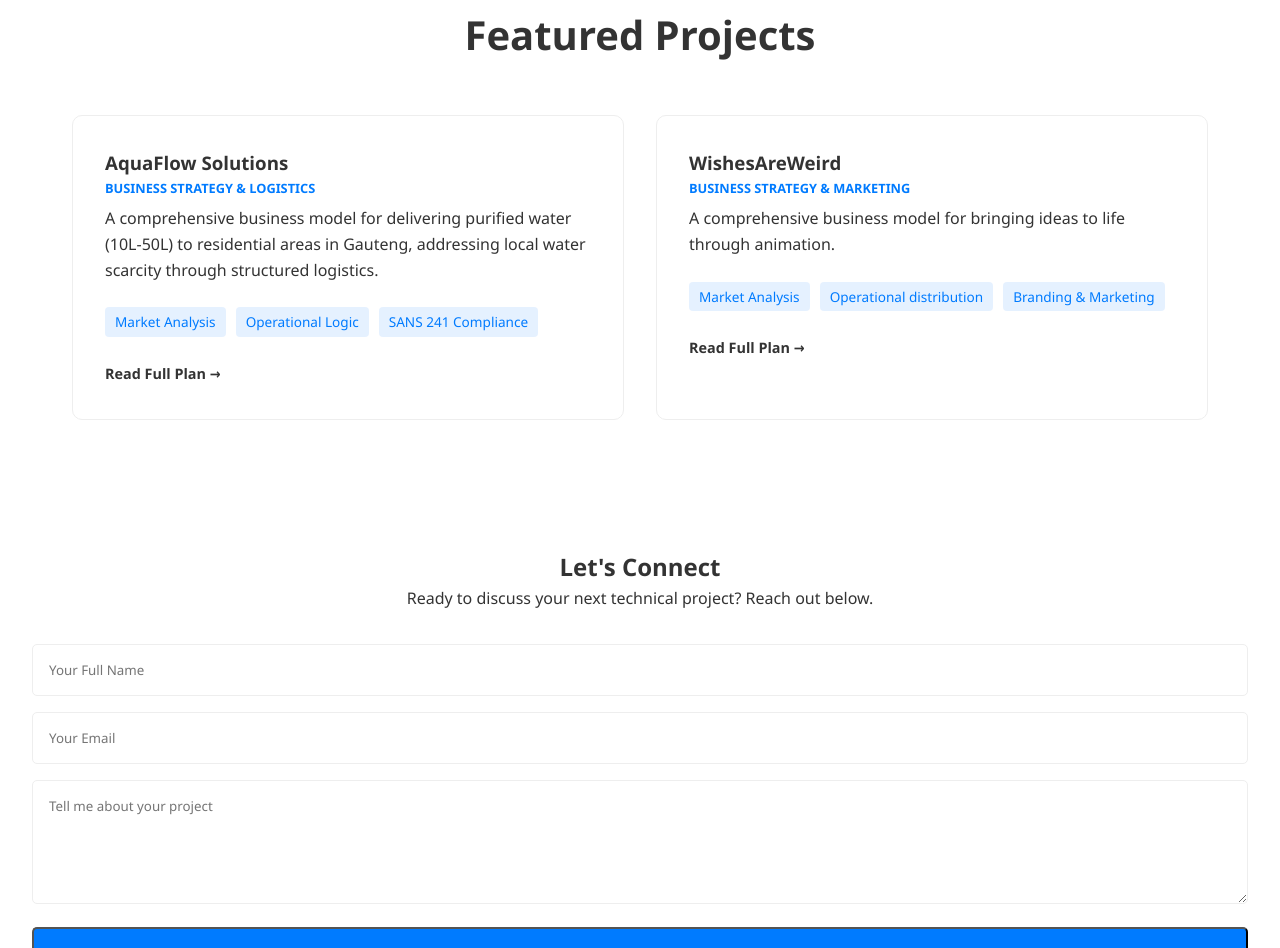
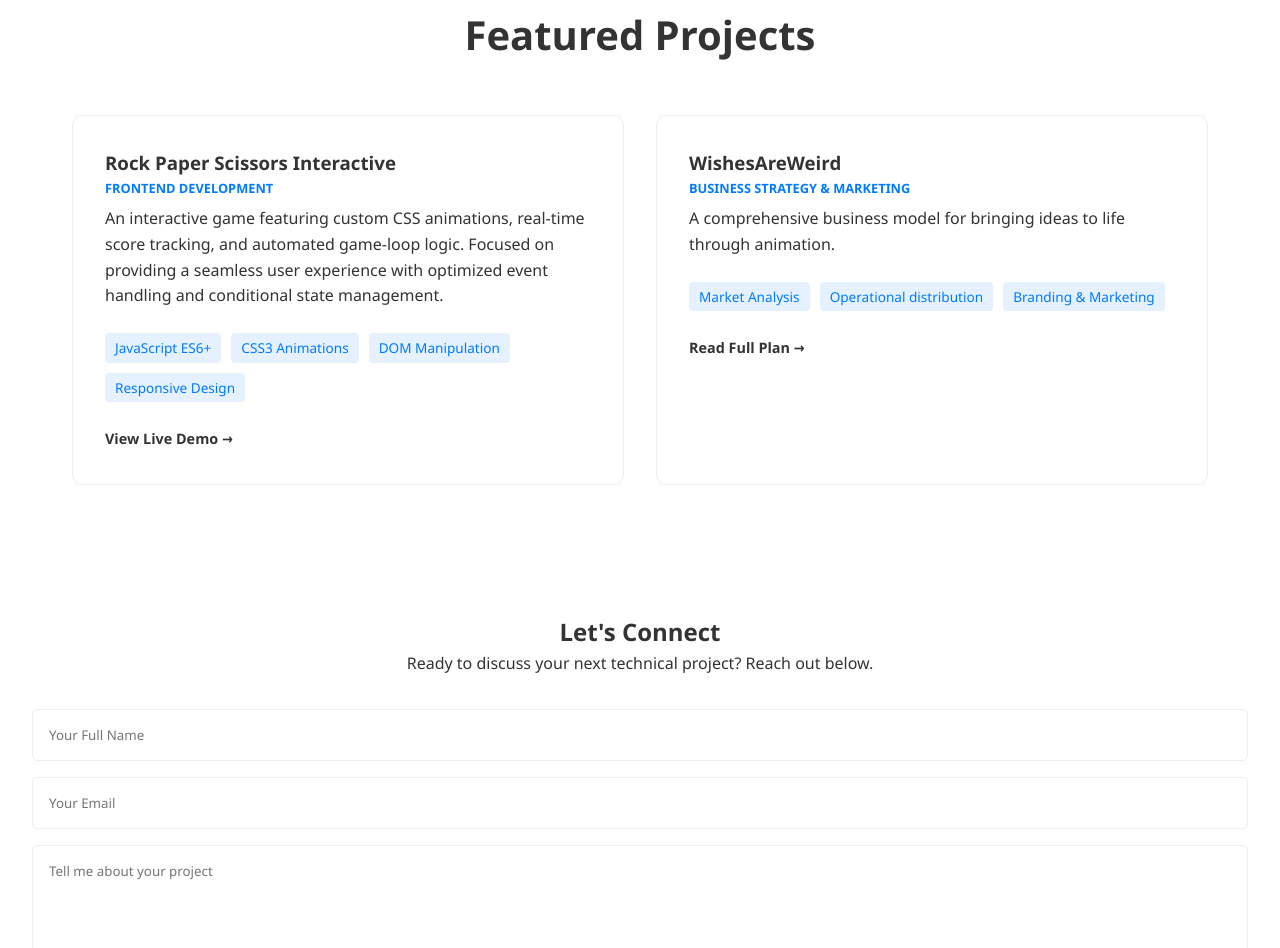
Before and after one commit to Rifumo-Mabasa/Rifumo-s-Vercel-webpage-, a website: page public/index.html in a window 1280 px wide. Shown: the part 853-1801 px from the top of the page. Drawn offline with Linux system fonts and the light colour scheme.

Commit message:
Add rock-paper-scissors game logic and animations html update

```diff
--- a/public/index.html
+++ b/public/index.html
@@ -50,15 +50,16 @@
             <div class="projects-grid">
                           <article class="project-card">
     <div class="project-info">
-                        <h3>AquaFlow Solutions</h3>
-                        <p class="project-tag">Business Strategy & Logistics</p>
-                        <p>A comprehensive business model for delivering purified water (10L-50L) to residential areas in Gauteng, addressing local water scarcity through structured logistics.</p>
+        <h3>Rock Paper Scissors Interactive</h3>
+        <p class="project-tag">Frontend Development</p>
+        <p>An interactive game featuring custom CSS animations, real-time score tracking, and automated game-loop logic. Focused on providing a seamless user experience with optimized event handling and conditional state management.</p>
         <ul class="project-tech">
-                            <li>Market Analysis</li>
-                            <li>Operational Logic</li>
-                            <li>SANS 241 Compliance</li>
+            <li>JavaScript ES6+</li>
+            <li>CSS3 Animations</li>
+            <li>DOM Manipulation</li>
+            <li>Responsive Design</li>
         </ul>
-                        <a href="#" class="view-project">Read Full Plan →</a>
+        <a href="projects/rock-paper-scissors/index.html" class="view-project">View Live Demo →</a>
     </div>
 </article>
 
```
Lines whose indentation alone changed are shown as unchanged.
